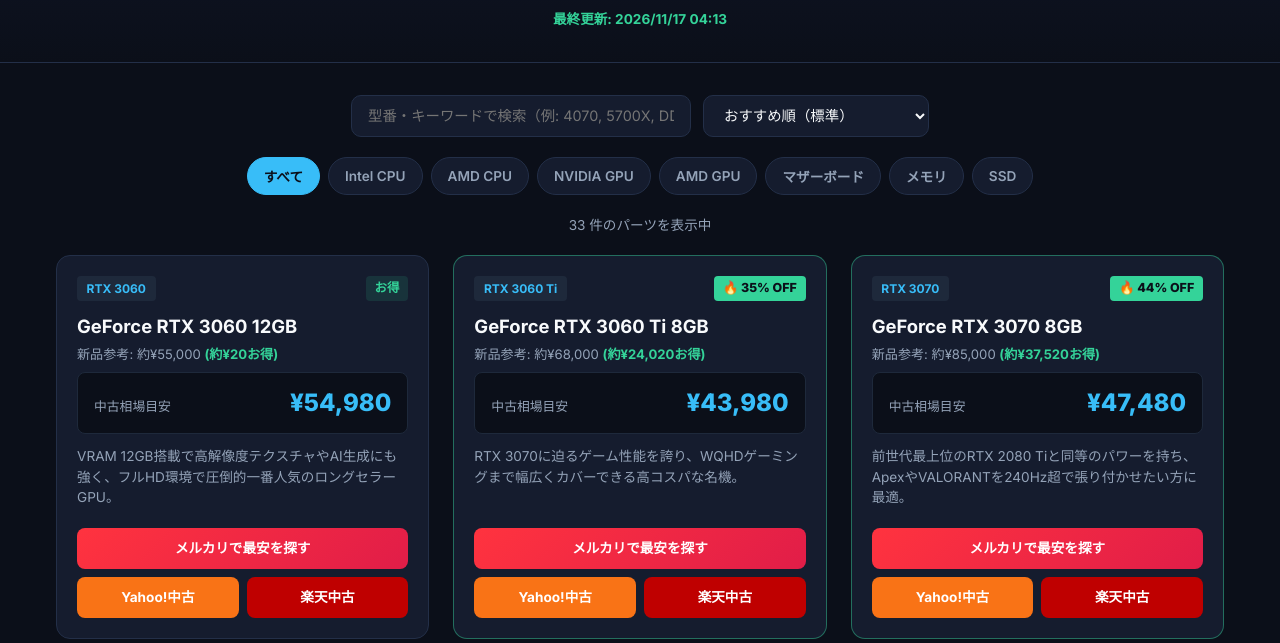
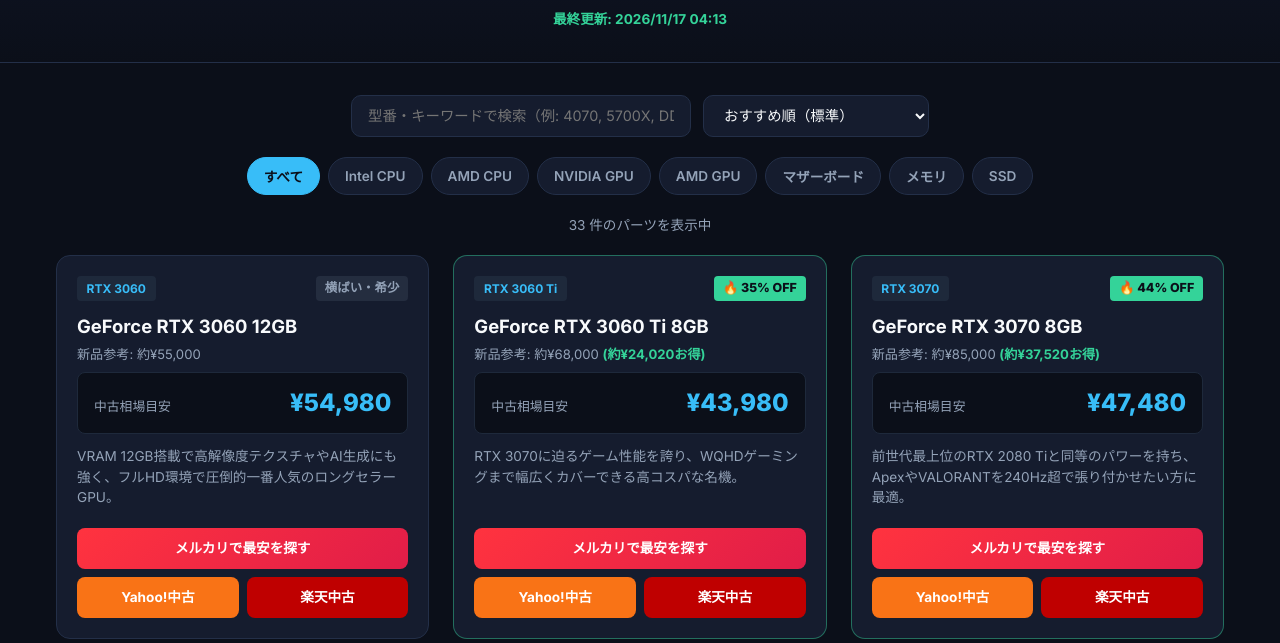
Before and after one commit to virgilia1986/rig-price, a plain HTML site: page index.html in a window 1280 px wide. Shown: the part 157-800 px from the top of the page. Drawn offline with Linux system fonts and the light colour scheme.

Commit message:
Update index.html

```diff
--- a/index.html
+++ b/index.html
@@ -569,7 +569,7 @@
       return 0;
     }
 
-    function renderCards(parts) {
+   function renderCards(parts) {
       const grid = document.getElementById('partsGrid');
       const countEl = document.getElementById('resultCount');
       countEl.textContent = `${parts.length} 件のパーツを表示中`;
@@ -582,13 +582,35 @@
       grid.innerHTML = parts.map(p => {
         const diff = getDiscountRate(p);
         const isHot = diff >= 30;
-        const diffBadge = diff > 0 ? (isHot ? `🔥 ${diff}% OFF` : `${diff}% OFF`) : 'お得';
+        const usedPrice = Number(p.usedPriceAvg);
+        const newPrice = Number(p.newPriceRef);
+
+        let diffBadge = '相場チェック';
+        let badgeStyle = '';
+        if (newPrice > 0 && usedPrice > 0) {
+          if (diff >= 30) {
+            diffBadge = `🔥 ${diff}% OFF`;
+          } else if (diff >= 1) {
+            diffBadge = `${diff}% OFF`;
+          } else if (usedPrice > newPrice * 1.05) {
+            diffBadge = '📈 高騰・品薄';
+            badgeStyle = 'color: #fbbf24; background: rgba(251, 191, 36, 0.12);';
+          } else {
+            diffBadge = '横ばい・希少';
+            badgeStyle = 'color: #94a3b8; background: rgba(148, 163, 184, 0.12);';
+          }
+        }
 
         let refPriceHtml = '';
-        if (p.newPriceRef > 0) {
-          const saveYen = p.newPriceRef - Number(p.usedPriceAvg);
-          const saveText = saveYen > 0 ? ` <span class="save-amount">(約¥${saveYen.toLocaleString()}お得)</span>` : '';
-          refPriceHtml = `新品参考: 約¥${p.newPriceRef.toLocaleString()}${saveText}`;
+        if (newPrice > 0) {
+          const saveYen = newPrice - usedPrice;
+          if (saveYen >= 500) {
+            refPriceHtml = `新品参考: 約¥${newPrice.toLocaleString()} <span class="save-amount">(約¥${saveYen.toLocaleString()}お得)</span>`;
+          } else if (saveYen < -500) {
+            refPriceHtml = `新品参考: 約¥${newPrice.toLocaleString()} <span style="color:#fbbf24;">(現在高騰中)</span>`;
+          } else {
+            refPriceHtml = `新品参考: 約¥${newPrice.toLocaleString()}`;
+          }
         }
 
         const mercariWord = encodeURIComponent(p.mercariQuery || p.name);
@@ -606,13 +628,13 @@
           <div class="card ${isHot ? 'hot-deal' : ''}" data-category="${p.category}">
             <div class="card-header">
               <span class="badge">${p.badge}</span>
-              <span class="diff-badge ${isHot ? 'hot' : ''}">${diffBadge}</span>
+              <span class="diff-badge ${isHot ? 'hot' : ''}" style="${badgeStyle}">${diffBadge}</span>
             </div>
             <div class="card-title">${p.name}</div>
             <div class="card-price-ref">${refPriceHtml}</div>
             <div class="price-box">
               <span class="price-label">中古相場目安</span>
-              <span class="price-val">¥${Number(p.usedPriceAvg).toLocaleString()}</span>
+              <span class="price-val">¥${usedPrice.toLocaleString()}</span>
             </div>
             <div class="card-desc">${p.recommend}</div>
             <div class="btn-group">
```
